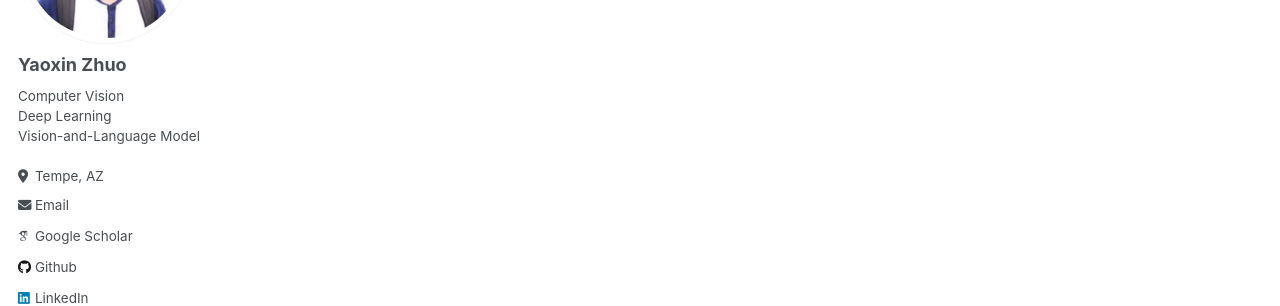
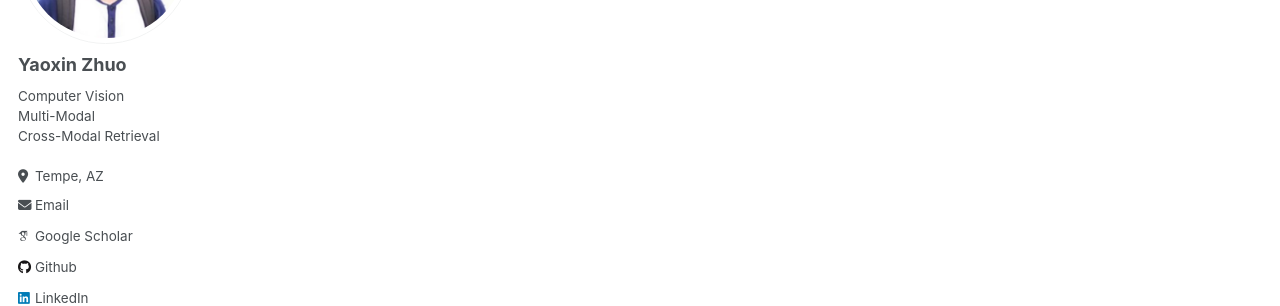
Before and after one commit to yaoxinzhuo/yaoxinzhuo.github.io, a Jekyll site: the page built from _pages/post.md, in a window 1280 px wide. Shown: the part 237-543 px from the top of the page. Built offline with Jekyll 4.4.1, drawn with Linux system fonts in a browser that asks for light colours; some web fonts are replaced.

Commit message:
Update _config.yml

```diff
--- a/_config.yml
+++ b/_config.yml
@@ -24,7 +24,7 @@ author:
   avatar           : "picture.png"
   name             : "Yaoxin Zhuo"
   pronouns         : # example: "she/her"
-  bio              : "Computer Vision <br> Deep Learning <br> Vision-and-Language Model"
+  bio              : "Computer Vision <br> Multi-Modal <br> Cross-Modal Retrieval"
   location         : "Tempe, AZ"
   employer         : #"Red Brick University"
   uri              : # URL
```
